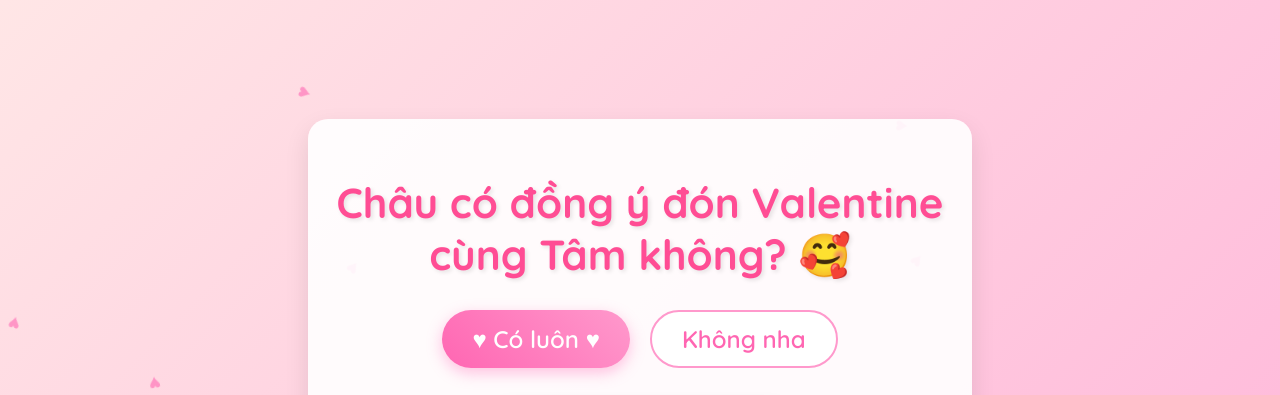
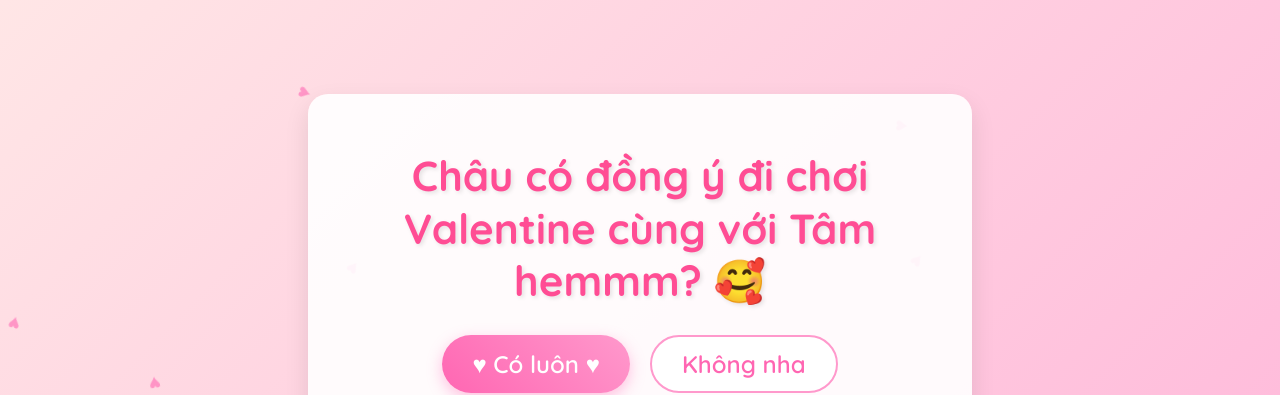
Before and after one commit to Bekhongbikcode/bebepage, a plain HTML site: page index.html in a window 1280 px wide. Shown: the top 395 px of the page. Drawn offline with Linux system fonts and the light colour scheme.

Commit message:
Update index.html

```diff
--- a/index.html
+++ b/index.html
@@ -13,7 +13,7 @@
 <body>
     <div class="container">
         <div class="heart-bg"></div>
-        <h1 class="title">Châu có đồng ý đón Valentine cùng Tâm không? 🥰</h1>
+        <h1 class="title">Châu có đồng ý đi chơi Valentine cùng với Tâm hemmm? 🥰</h1>
         <div class="buttons">
             <button class="yes-button" onclick="handleYesClick()">
                 <span>♥</span> Có luôn <span>♥</span>
```
